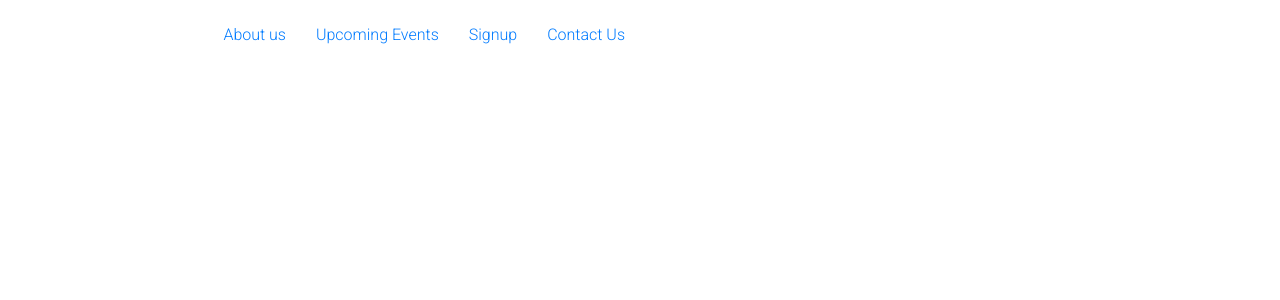
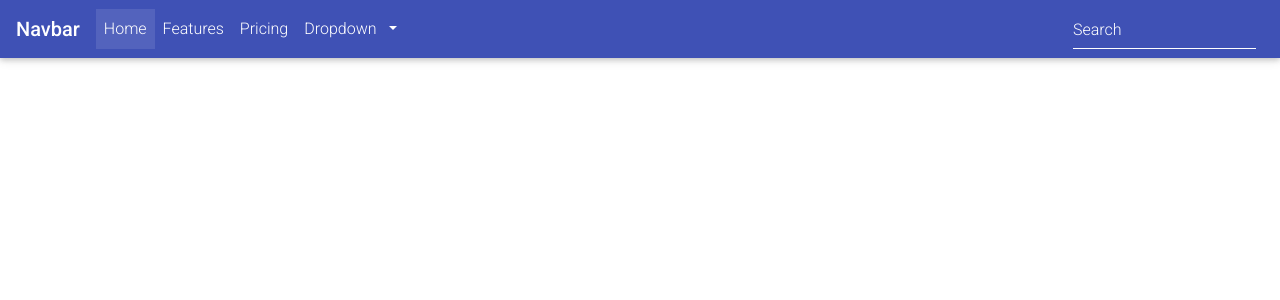
Before and after one commit to namitdoshi/music-streaming-react, a React (Create React App) app: page / in a window 1280 px wide. Shown: the top 300 px of the page. Built offline with nearby package versions, Linux system fonts and the light colour scheme.

Commit message:
updated header

```diff
--- a/src/components/header/header.component.jsx
+++ b/src/components/header/header.component.jsx
@@ -1,28 +1,95 @@
-import React from  'react'
+// import React from  'react'
 
-import { Link } from 'react-router-dom'
+// import { Link } from 'react-router-dom'
 
-import './header.styles.scss';
+// import './header.styles.scss';
 
 
-const Header = () => (
+// const Header = () => (
 
-    <div className = 'header'>
-        <div className = 'options'>
-            <Link className ='option' to = '/aboutus' >
-                About us
-            </Link>
-            <Link className ='option' to = '/events' >
-                Upcoming Events
-            </Link>
-            <Link className ='option' to = '/Signup' >
-                Signup
-            </Link>
-            <Link className ='option' to = '/Contact' >
-                Contact Us
-            </Link>
-        </div>
-    </div>
-);
+//     <div className = 'header'>
+//         <div className = 'options'>
+//             <Link className ='option' to = '/aboutus' >
+//                 About us
+//             </Link>
+//             <Link className ='option' to = '/events' >
+//                 Upcoming Events
+//             </Link>
+//             <Link className ='option' to = '/Signup' >
+//                 Signup
+//             </Link>
+//             <Link className ='option' to = '/Contact' >
+//                 Contact Us
+//             </Link>
+//         </div>
+//     </div>
+// );
 
-export default Header;
+// export default Header;
+
+import React, { Component } from "react";
+import {
+MDBNavbar, MDBNavbarBrand, MDBNavbarNav, MDBNavItem, MDBNavLink, MDBNavbarToggler, MDBCollapse, MDBFormInline,
+MDBDropdown, MDBDropdownToggle, MDBDropdownMenu, MDBDropdownItem
+} from "mdbreact";
+import { BrowserRouter as Router } from 'react-router-dom';
+
+class Header extends Component {
+    state = {
+      isOpen: false
+    };
+
+    toggleCollapse = () => {
+      this.setState({ isOpen: !this.state.isOpen });
+    }
+
+    render() {
+      return (
+        <Router>
+          <MDBNavbar color="indigo" dark expand="md">
+            <MDBNavbarBrand>
+              <strong className="white-text">Navbar</strong>
+            </MDBNavbarBrand>
+            <MDBNavbarToggler onClick={this.toggleCollapse} />
+            <MDBCollapse id="navbarCollapse3" isOpen={this.state.isOpen} navbar>
+              <MDBNavbarNav left>
+                <MDBNavItem active>
+                  <MDBNavLink to="#!">Home</MDBNavLink>
+                </MDBNavItem>
+                <MDBNavItem>
+                  <MDBNavLink to="#!">Features</MDBNavLink>
+                </MDBNavItem>
+                <MDBNavItem>
+                  <MDBNavLink to="#!">Pricing</MDBNavLink>
+                </MDBNavItem>
+                <MDBNavItem>
+                  <MDBDropdown>
+                    <MDBDropdownToggle nav caret>
+                      <span className="mr-2">Dropdown</span>
+                    </MDBDropdownToggle>
+                    <MDBDropdownMenu>
+                      <MDBDropdownItem href="#!">Action</MDBDropdownItem>
+                      <MDBDropdownItem href="#!">Another Action</MDBDropdownItem>
+                      <MDBDropdownItem href="#!">Something else here</MDBDropdownItem>
+                      <MDBDropdownItem href="#!">Something else here</MDBDropdownItem>
+                    </MDBDropdownMenu>
+                  </MDBDropdown>
+                </MDBNavItem>
+              </MDBNavbarNav>
+              <MDBNavbarNav right>
+                <MDBNavItem>
+                  <MDBFormInline waves>
+                    <div className="md-form my-0">
+                      <input className="form-control mr-sm-2" type="text" placeholder="Search" aria-label="Search" />
+                    </div>
+                  </MDBFormInline>
+                </MDBNavItem>
+              </MDBNavbarNav>
+            </MDBCollapse>
+          </MDBNavbar>
+        </Router>
+        );
+      }
+    }
+
+    export default Header;
```
